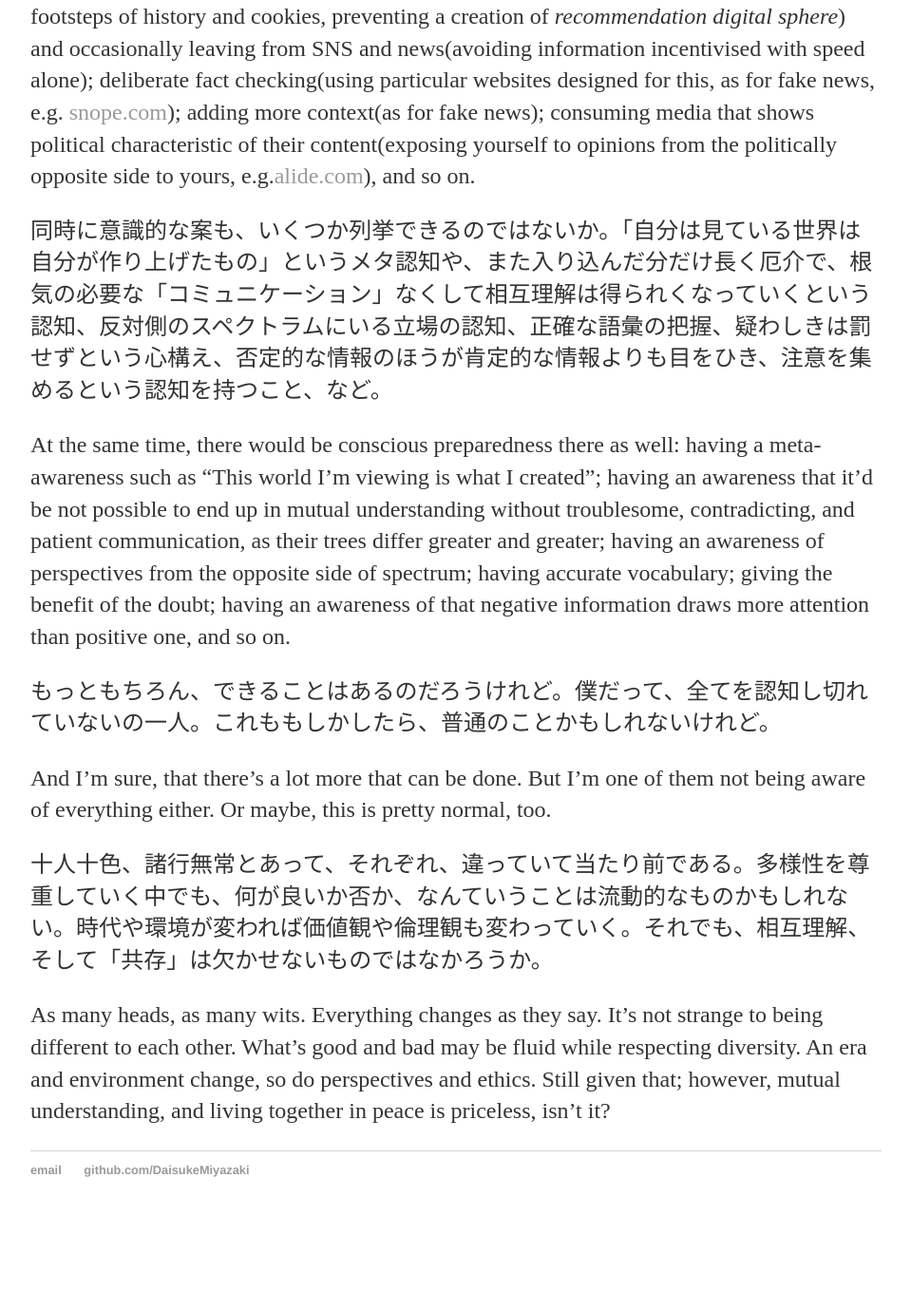
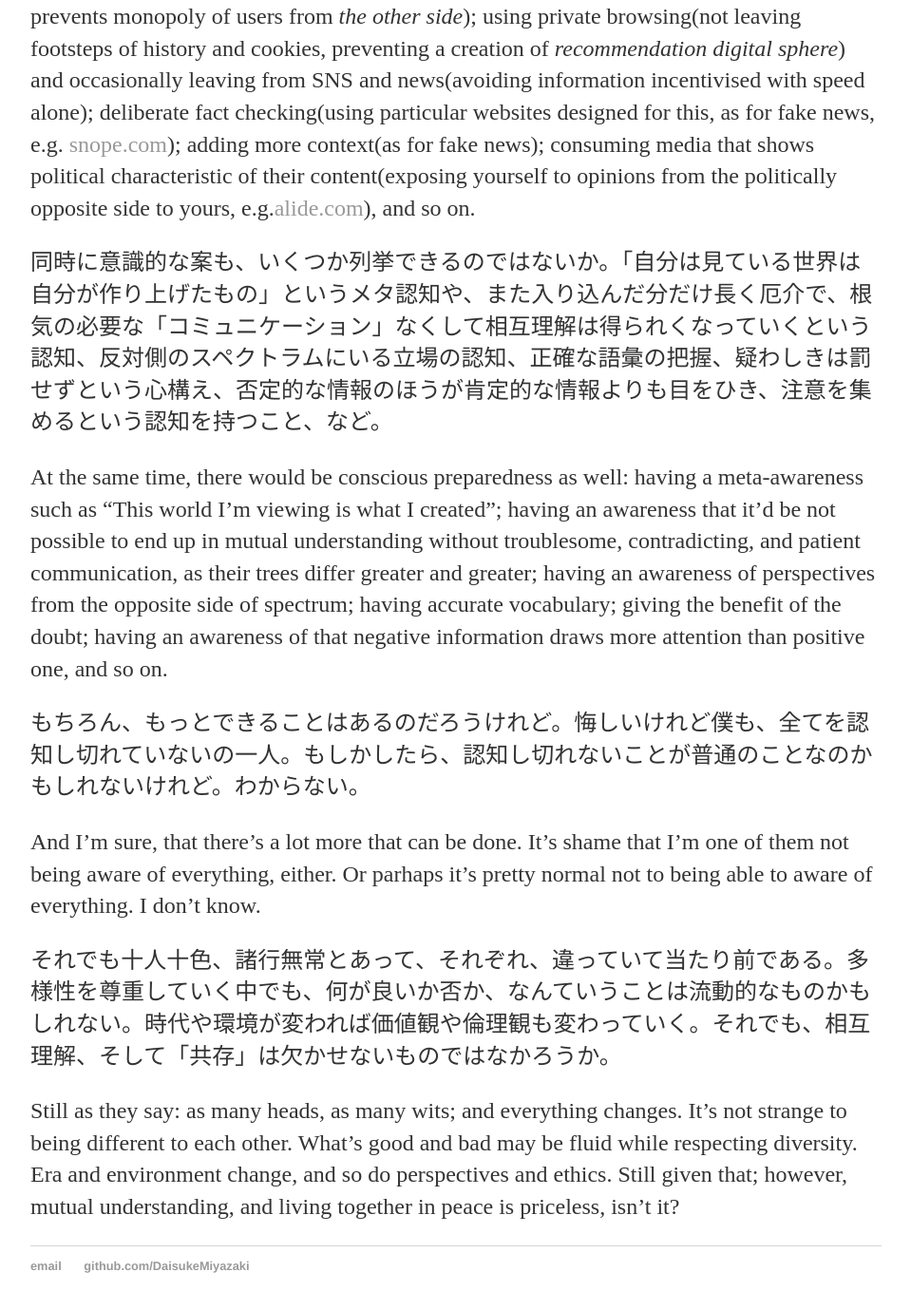
Before and after one commit to DaisukeMiyazaki/DaisukeMiyazaki.github.io, a Jekyll site: the page built from _posts/2020-04-04-RiseAndFall.md, in a window 1280 px wide and 1400 px high, scrolled down 10284 px. Shown: the top 1379 px of the window at 95% size, without its empty margins (160-1119 px from the left). Built offline with Jekyll 4.4.1, drawn with Linux system fonts in a browser that asks for light colours; before the commit the page ends 11583 px from its top, so only the background shows below that; some of the changed text lies outside the part shown.

Commit message:
Updated content

```diff
--- a/_posts/2020-04-04-RiseAndFall.md
+++ b/_posts/2020-04-04-RiseAndFall.md
@@ -4,7 +4,7 @@
 date: 2020-4-04
 ---
 After reading _Human compatible: Artificial intelligence and the problem of control. from Russell, Stuart._
-Russell Stuart著のHuman compatible : Artificial intelligence and the problem of controlを読んで想ったこと。
+Russell Stuart著のHuman compatible: Artificial intelligence and the problem of controlを読んで想ったこと。
 
 .
 
@@ -18,11 +18,11 @@
 
 Physics and Bayes' theorem in Mathematics have a notion of _measurement_.
 
-前者の観測とは、いわゆる量子力学に登場する。[二重スリット問題](https://www.youtube.com/watch?v=vnJre6NzlOQ)と定義されることもあるが、電子を二本のスリットに向かって発射してスリットの後ろのスクリーンを見ると、そこには干渉縞が発生するというものだ。しかし、スリットを通り過ぎる瞬間に電子を観測すると、干渉縞でなく、スリットの様子が現れるのだ。つまり観測をもとに、電子のとりうる状態が変化する。これはミクロな世界の話である。
+前者の観測とは、いわゆる量子力学に登場する。[二重スリット問題](https://www.youtube.com/watch?v=vnJre6NzlOQ)と定義されるこの問題では、スリットが二つ空いた壁を用意し、その後ろにスクリーンを用意する。そして電子を二本のスリットに向かって発射し、スリットの後ろのスクリーンを見ると、そこには干渉縞が発生するというものだ。しかし、スリットを通り過ぎる瞬間に電子を観測すると、干渉縞でなく、スリットの様子が現れるのだ。つまり観測をもとに、電子のとりうる状態が変化する。これはミクロな世界の話である。
 
-Former measurement is found in quantum physics. In double slit problem, you shoot an electron at the slits and interference appears behind the slits. However, when you measure the electron right before it passes either of the slits, you see the shape of one slit ; not interference. So, the state of an electron changes with measurement. This occurs in micro world.
+Former measurement is found in quantum physics. In [double slit problem](https://www.youtube.com/watch?v=vnJre6NzlOQ) you set a wall with two slits, and a screen behind it. When you shoot an electron at the slits, interference pattern appears behind the slits. However, when you measure the electron right before it passes either of the slits, you see the shape of one slit; not interference pattern. So, the state of an electron changes with measurement. This occurs in micro world.
 
-後者の観測は、「信念の更新」を数学的に公式化する際に「証拠」という文脈で登場する。ミソとなるのは以下：観測者は元々ある信念を持っていたとき、新しい証拠を観測することでその信念は更新される。これはマクロな世界の話である。（明快な解説は[こちら](https://youtu.be/HZGCoVF3YvM)）
+後者の観測は、「信念の更新」を数学的に公式化する際に「証拠」という文脈で登場する。ミソとなるのは以下：観測者が元々ある信念を持っていたとき、新しい証拠を観測することでその信念が更新される。これはマクロな世界の話である。（明快な解説は[こちら](https://youtu.be/HZGCoVF3YvM)）
 
 Latter measurement is found as an _evidence_ in formalizing an update of _one's belief_ in probability. This in nutshell goes as follow; when an observer originally has a belief, measuring a new evidence updates the belief. This occurs in macro world. ([This video](https://youtu.be/HZGCoVF3YvM) explains this very clearly)
 
@@ -35,15 +35,15 @@
 
 Going through learning, each individual forms the tree of intelligence of their own. The stem gradually thickens, branches out, leafs, and grows.
 
-そして今、あなたは物理的に垣根のない情報の観測を繰り返し、あなたの木はかつてない速度で更新されていく。そう、垣根のない情報とは、「インターネット」という魔法によるものであり、ソーシャルメディアや主要な検索エンジンなど、巨大な数の利用者が集まる場所に集積している。そして、オフライン：オンラインで、観測が後者で起きる割合が増加していく一方であるように思える。
+そして今、あなたは物理的に垣根のない情報の観測を繰り返し、あなたの木はかつてない速度で更新されていく。そう、垣根のない情報とは「インターネット」という魔法によるものであり、ソーシャルメディアや主要な検索エンジンなど、巨大な数の利用者が集まる場所に集積している。そして、オフライン：オンラインで、観測が後者で起きる割合が増加していく一方であるように思える。
 
 And now, you repeat a measurement of information without a physical bound, and your tree keeps updated at an unprecedented speed. Yes, the information is driven by the magic -- namely the internet --, and extensively piles up at a place that holds an enormous number of users, such as social media or major search engines. And the rate at which measurement occurs online seems to be only increasing.
 
-スマートフォンやパソコンが持ち主への最適化を繰り返していくたびに、その木は当人の頭の中からその所在さえを変えていくことになりうる。自分が保存したデータ、閲覧履歴等の足跡、プラットフォーム上でお気に入りやいいねとと印をつけたサイトはあなたのものだけれど、あなたの頭の外にある。つまり、最適化されたスマートフォンやパソコンに木の一部は集積されていく。そういう意味で、今は人の知とは、それをそのまま覚えていることでなく、情報の住所を知っていることーとすら言えるかもしれない。スマートフォンやパソコンをなくしたとき、体の一部がなくなったように思うのはそのためだろう。
+スマートフォンやパソコンが持ち主への最適化を繰り返していくたびに、その木は当人の頭の中からその所在さえを変えていくことになりうる。あなたが保存したデータ、閲覧履歴等の足跡、プラットフォーム上でお気に入りやいいねと印をつけたサイトはあなたのものだけれど、住所はあなたの頭の外にある。つまり、最適化されたスマートフォンやパソコンに木の一部は集積されていく。そういう意味で今は人の知とは、それをそのまま覚えていることでなく、「情報の住所を知っていること」とすら言えるかもしれない。スマートフォンやパソコンをなくしたとき、体の一部がなくなったように思うのはそのためだろう。
 
 As a smartphone or pc keep optimizing itself to its user, the user's tree may have changed its address from its owner's head. The data you stored, your footsteps(such as your browsing history), and the websites marked as 'your favorite and like' on platform, are all yours but they exist outside of your head. This means part of the tree is now getting stored in the optimized smartphone and pc. In this sense, you could even say that intelligence is now to knowing where information sits; not to exactly remembering it. When you lose your phone or pc, you may feel like you're losing part of your body, and that is probably because of this.
 
-しかしその知は、あなただけのものではない。足跡（閲覧履歴、キャッシュ、クッキーなども含む）を残してウェブを消費することで、その木の一部を受け取った「あちら側」-- 人とAIが一体となった「ある目的を達成する」集団叡智は、あなたが閲覧するデジタルな世界を「おすすめ」や「妥当性」で固めた中身と共に迅速に形作っていく。そうしてできたある意味で「自分の作り出したウェブ」に自らアクセスする速度が加速する様に、意欲刺激が働いている様に見える。
+しかしその知は、あなただけのものではない。足跡（閲覧履歴、キャッシュ、クッキーなども含む）を残してウェブを消費することで、その木の一部を受け取った「あちら側」、人とAIが一体となった「ある目的を達成する」集団叡智は、あなたが閲覧するデジタルな世界を「おすすめ」や「妥当性」で固めた中身と共に迅速に形作っていく。そうしてできたある意味で「自分の作り出したウェブ」に自らアクセスする速度が加速する様に、意欲刺激が働いている様に見える。
 
 Although, the tree is _not only_ yours. Consuming the web while leaving your footsteps(including browsing history, cache and cookies), _the other side_ -- cybernetic collectives among humans and machines that seek to achieve their particular objectives --, who receive part of your tree and promptly shapes your digital-sphere with _recommendations_ and _relevance_, providing content. The incentive seems to accelerate the speed at which the user accesses to _the web created by yourself_ in a sense.
 
@@ -71,7 +71,7 @@
 
 If the internet is _irresistibly attractive_ and _impossible to control your attention_ to you, that can be said as a testament to state-of-the-art optimization.
 
-この行き着く先は、フィルターバブル（自分の消費しているコンテンツが正当化され続ける世界）である。他の人と同じ単語をグーグルを用いて検索しても、もちろん異なる検索結果に当たることになる。「おすすめ」を提示する、というアルゴリズムから、自分の趣味嗜好がより予測しやすい中で提供されたデジタルな空間には、より多くの結びつきが生まれる。
+この行き着く先は、フィルターバブル（自分の消費しているコンテンツが正当化され続ける世界）である。他の人と同じ単語をグーグルを用いて検索しても、もちろん異なる検索結果に当たることになる。「おすすめ」を提示するというアルゴリズムから、自分の趣味嗜好がより予測しやすい中で提供されたデジタルな空間には、より多くの結びつきが生まれる。
 
 Where this ends up is a filter-bubble(a world that keeps validating the content you're consuming). Even if you search a same word in Google with someone else, of course you will see a different result to his. Algorithms providing recommendations creates more engagement in the digital-sphere provided where your interests and preferences are more predictable.
 
@@ -89,11 +89,11 @@
 
 The world I view isn't of a real shape as it is in the _true_ sense, but now is rather closer to a bubble snipped by _recommendations_. When that becomes seriously ill, earth becomes flat and climate crisis disappears. Even if it's not that extreme, for example, the interpretation of a word such as _abortion_ changes depending on an individual with a different belief.
 
-その一方で書店で物理的な本を買ってもその情報を元に、本屋さんはあなた一人のためだけに置いてある本を変更したりしない。
+その一方で書店で物理的な本を買っても、本屋さんはその情報を元に、あなた一人のためだけに置いてある本を変更したりしない。
 
 On the other hand, if you buy a physical book at a bookshop, they won't change the display just for you alone based on your purchasing information.
 
-互いに排他的な意見が現れるようなトピックが社会にあっても、嗜好が違う人、反対の意見を指示する人はこの星に暮らしている、という事実はおかしくない。そして他人がいるという事実は、「あなたが自分の木を愛でるように、あなたが他の木を同じくらい愛でる人がいる」ということの紛れもない証明ではないのか。
+互いに排他的な意見が現れるようなトピックが社会にあっても、「嗜好が違う人」「反対の意見を指示する人」がこの星に暮らしている、という事実はおかしくない。そして他人がいるという事実は、「あなたが自分の木を愛でるように、あなたが他の木を同じくらい愛でる人がいる」ということの紛れもない証明ではないのか。
 
 Even if there's a topic that induces mutually exclusive opinions, the fact that people with different preferences and opposing views to other's living on this planet, is not strange. And the fact that there _are_ others is a testament to that there _are_ people who love _their_ trees as much as you do yours.
 
@@ -113,18 +113,18 @@
 
 So when you communicate with other, many of "I don't get it", "I'm uncertain", and "I don’t like it" will remain, and that is normal. Meanwhile, it's possible to keep measurements over and over in the filter bubble. And the sea of information would not show its horizon, as if it seems entirely possible to keep measurements there forever.
 
-これに対抗するために、完全とは言えないものの、技術的な対応策はいくつかあるはずだ。検索エンジンの使用（競争上の観点から消費者の「あちら側」の独占を防ぐ。）、プライベートブラウジングの使用（履歴やクッキーの足跡を残さない、おすすめデジタル空間の作成の妨害）やSNSやニュースからの適度な離脱（速度に意欲刺激が働いた偏った情報からの離脱）、主体的ファクトチェック（ウェブサイトを活用する方法もある、フェイクニュース対策。例:[snope.com](https://www.snopes.com/)）、文脈の加算（フェイクニュース対策）、政治的嗜好を明示したメディアの消費（政治的に反対側の意見への接触、例:[alide.com](https://www.allsides.com/unbiased-balanced-news)）、など。
+これに対抗するために、完全とは言えないものの、技術的な対応策はいくつかあるはずだ。検索エンジンの使用（競争上の観点から消費者の「あちら側」の独占を防ぐ）、プライベートブラウジングの使用（履歴やクッキーの足跡を残さない、おすすめデジタル空間の作成の妨害）やSNSやニュースからの適度な離脱（速度に意欲刺激が働いた偏った情報からの離脱）、主体的ファクトチェック（ウェブサイトを活用する方法もある、フェイクニュース対策。例:[snope.com](https://www.snopes.com/)）、文脈の加算（フェイクニュース対策）、政治的嗜好を明示したメディアの消費（政治的に反対側の意見への接触、例:[alide.com](https://www.allsides.com/unbiased-balanced-news)）、など。
 
 To counter act against it, there must be some technical preparedness although they may not be perfect. Using another search engine(this comes from a competition standpoint and prevents monopoly of users from _the other side_); using private browsing(not leaving footsteps of history and cookies, preventing a creation of _recommendation digital sphere_) and occasionally leaving from SNS and news(avoiding information incentivised with speed alone); deliberate fact checking(using particular websites designed for this, as for fake news, e.g. [snope.com](https://www.snopes.com/)); adding more context(as for fake news); consuming media that shows political characteristic of their content(exposing yourself to opinions from the politically opposite side to yours, e.g.[alide.com](https://www.allsides.com/unbiased-balanced-news)), and so on.
 
 同時に意識的な案も、いくつか列挙できるのではないか。「自分は見ている世界は自分が作り上げたもの」というメタ認知や、また入り込んだ分だけ長く厄介で、根気の必要な「コミュニケーション」なくして相互理解は得られくなっていくという認知、反対側のスペクトラムにいる立場の認知、正確な語彙の把握、疑わしきは罰せずという心構え、否定的な情報のほうが肯定的な情報よりも目をひき、注意を集めるという認知を持つこと、など。
 
-At the same time, there would be conscious preparedness there as well: having a  meta-awareness such as "This world I'm viewing is what I created"; having an awareness that it'd be not possible to end up in mutual understanding without troublesome, contradicting, and patient communication, as their trees differ greater and greater; having an awareness of perspectives from the opposite side of spectrum; having accurate vocabulary; giving the benefit of the doubt; having an awareness of that negative information draws more attention than positive one, and so on.
+At the same time, there would be conscious preparedness as well: having a  meta-awareness such as "This world I'm viewing is what I created"; having an awareness that it'd be not possible to end up in mutual understanding without troublesome, contradicting, and patient communication, as their trees differ greater and greater; having an awareness of perspectives from the opposite side of spectrum; having accurate vocabulary; giving the benefit of the doubt; having an awareness of that negative information draws more attention than positive one, and so on.
 
-もっともちろん、できることはあるのだろうけれど。僕だって、全てを認知し切れていないの一人。これももしかしたら、普通のことかもしれないけれど。
+もちろん、もっとできることはあるのだろうけれど。悔しいけれど僕も、全てを認知し切れていないの一人。もしかしたら、認知し切れないことが普通のことなのかもしれないけれど。わからない。
 
-And I'm sure, that there's a lot more that can be done. But I'm one of them not being aware of everything either. Or maybe, this is pretty normal, too.
+And I'm sure, that there's a lot more that can be done. It's shame that I'm one of them not being aware of everything, either. Or parhaps it's pretty normal not to being able to aware of everything. I don't know.
 
-十人十色、諸行無常とあって、それぞれ、違っていて当たり前である。多様性を尊重していく中でも、何が良いか否か、なんていうことは流動的なものかもしれない。時代や環境が変われば価値観や倫理観も変わっていく。それでも、相互理解、そして「共存」は欠かせないものではなかろうか。
+それでも十人十色、諸行無常とあって、それぞれ、違っていて当たり前である。多様性を尊重していく中でも、何が良いか否か、なんていうことは流動的なものかもしれない。時代や環境が変われば価値観や倫理観も変わっていく。それでも、相互理解、そして「共存」は欠かせないものではなかろうか。
 
-As many heads, as many wits. Everything changes as they say. It's not strange to being different to each other. What's good and bad may be fluid while respecting diversity. An era and environment change, so do perspectives and ethics. Still given that; however, mutual understanding, and living together in peace is priceless, isn't it?
+Still as they say: as many heads, as many wits; and everything changes. It's not strange to being different to each other. What's good and bad may be fluid while respecting diversity. Era and environment change, and so do perspectives and ethics. Still given that; however, mutual understanding, and living together in peace is priceless, isn't it?
```
Also changed, not shown: other parts of _posts/2020-04-04-RiseAndFall.md (+5 -5 lines).
